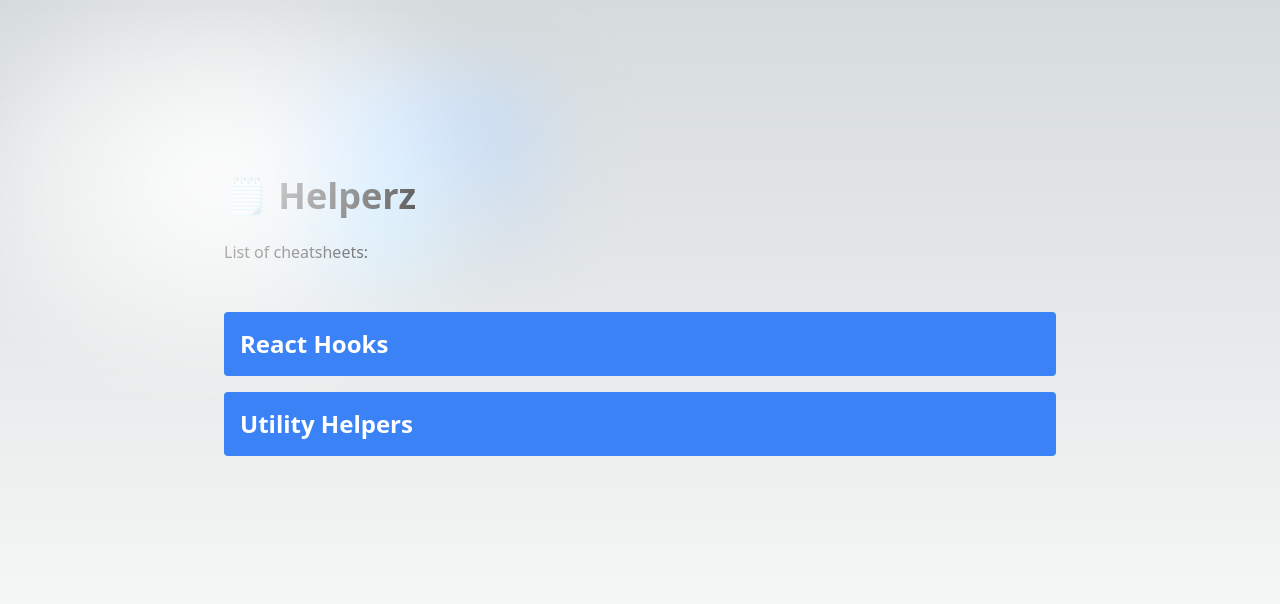
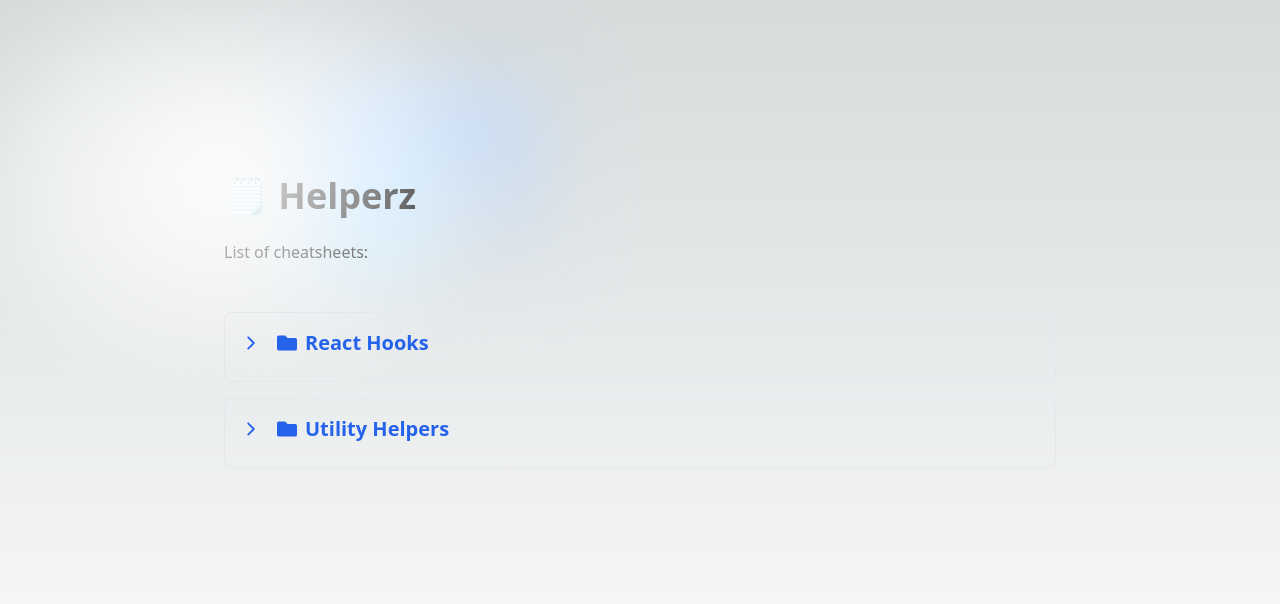
Before and after one commit to raka-yuda/helperz, a Next.js app: page / in a window 1280 px wide. Shown: the top 604 px of the page. Built offline with nearby package versions, Linux system fonts and the light colour scheme.

Commit message:
feat: implement multi type format and change style

```diff
--- a/src/pages/index.js
+++ b/src/pages/index.js
@@ -2,8 +2,23 @@
 import path from 'path';
 import Link from 'next/link';
 import Head from 'next/head';
+import { useState } from 'react';
+import { FaFolder, FaFolderOpen, FaFile } from 'react-icons/fa';
+import { IoIosArrowForward } from "react-icons/io";
+import { motion, AnimatePresence } from 'framer-motion';
+
 
 export default function HomePage({ cheatsheets }) {
+  const [activeTypes, setActiveTypes] = useState({});
+
+  const handleTypeClick = (type) => {
+    setActiveTypes(prev => ({
+      ...prev,
+      [type]: !prev[type]
+    }));
+  };
+
+
   return (
     <>
       <Head>
@@ -33,18 +48,64 @@
             after:dark:via-[#0141ff]/40
           ">
           </div>
-            <h1 className="text-4xl font-bold mb-6">🗒️ Helperz</h1>
-            <p className="text-base font-normal mb-12">List of cheatsheets: </p>
+          <h1 className="text-4xl font-bold mb-6">🗒️ Helperz</h1>
+          <p className="text-base font-normal mb-12">List of cheatsheets: </p>
           <div className="space-y-4 z-[21]">
-            {cheatsheets.map((cheat) => (
-              <Link
-                key={cheat.item}
-                href={`/${cheat.type}/${cheat.item}`}
-                className="block p-4 bg-blue-500 text-white rounded hover:bg-blue-600 transition"
-              >
-                <h2 className="text-2xl font-semibold">{cheat.title}</h2>
-                <p>{cheat.description}</p>
-              </Link>
+            {cheatsheets.map((typeData) => (
+              <div key={typeData.type} className="border rounded-lg p-4">
+                <motion.button
+                  className="flex items-center text-xl font-semibold text-blue-600 mb-2 focus:outline-none w-full gap-x-2"
+                  onClick={() => handleTypeClick(typeData.type)}
+                  whileTap={{ scale: 0.95 }}
+                >
+                  <motion.span
+                    initial={false}
+                    animate={{ rotate: activeTypes[typeData.type] ? 90 : 0 }}
+                    transition={{ duration: 0.2 }}
+                    className="mr-2"
+                  >
+                    <IoIosArrowForward />
+                  </motion.span>
+                  {activeTypes[typeData.type] ? <FaFolderOpen /> : <FaFolder />}
+                  {typeData.title}
+                </motion.button>
+                <AnimatePresence>
+                  {activeTypes[typeData.type] && (
+                    <motion.ul
+                      initial={{ opacity: 0, height: 0 }}
+                      animate={{ opacity: 1, height: 'auto' }}
+                      exit={{ opacity: 0, height: 0 }}
+                      transition={{ duration: 0.3 }}
+                      className="ml-6 space-y-2 overflow-hidden"
+                    >
+                      {typeData.cheatsheets.map((sheet) => (
+                        <motion.li
+                          key={sheet.item}
+                          initial={{ opacity: 0, x: -20 }}
+                          animate={{ opacity: 1, x: 0 }}
+                          exit={{ opacity: 0, x: -20 }}
+                          transition={{ duration: 0.2 }}
+                        >
+                          <Link
+                            href={`/${typeData.type}/${sheet.item}`}
+                            className="flex items-center p-2 hover:bg-gray-100 rounded transition hover:text-blue-600"
+                          >
+                            <motion.div
+                              className="flex items-center w-full"
+                            >
+                              <FaFile className="mr-2 text-gray-500" />
+                              <div>
+                                <h2 className="text-lg font-semibold ">{sheet.title}</h2>
+                                <p className="text-sm text-gray-600">{sheet.description}</p>
+                              </div>
+                            </motion.div>
+                          </Link>
+                        </motion.li>
+                      ))}
+                    </motion.ul>
+                  )}
+                </AnimatePresence>
+              </div>
             ))}
           </div>
         </div>
```
